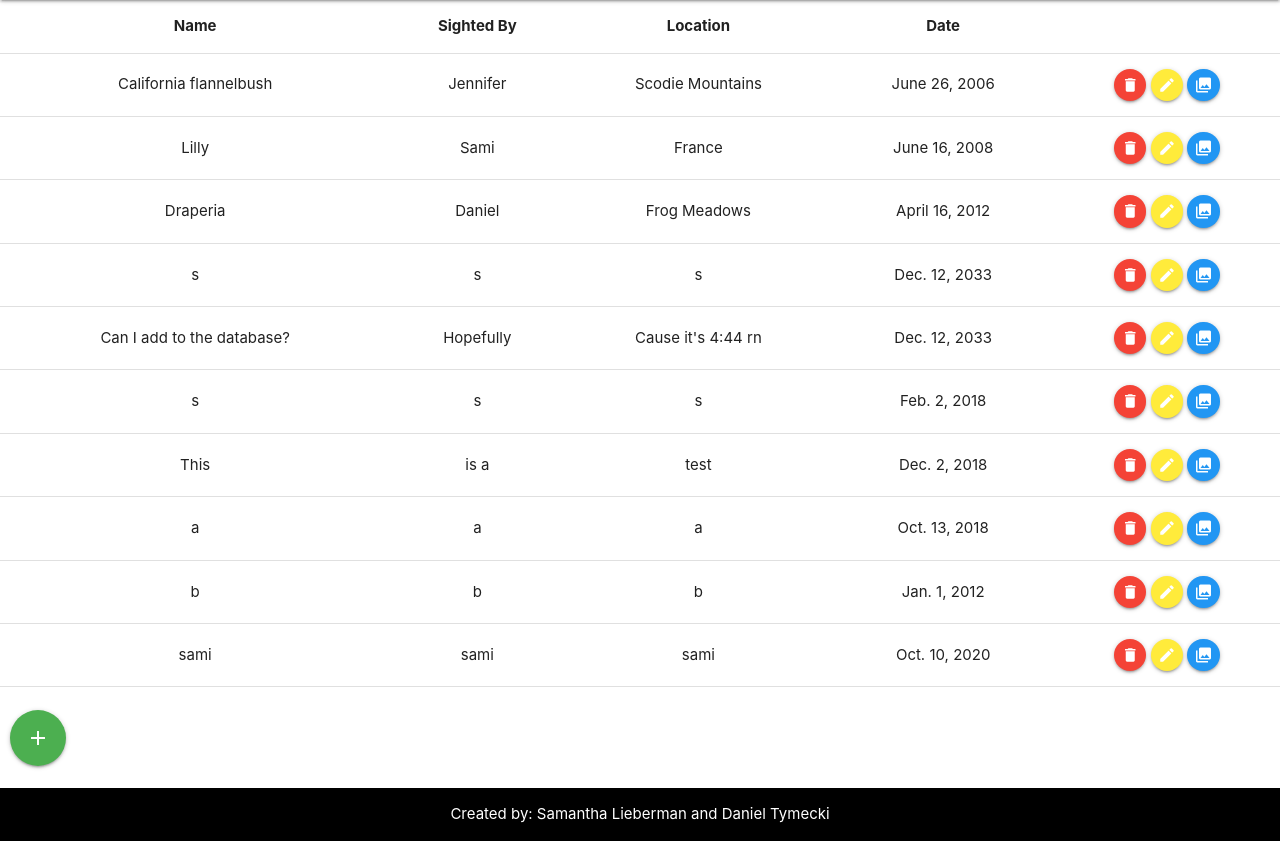
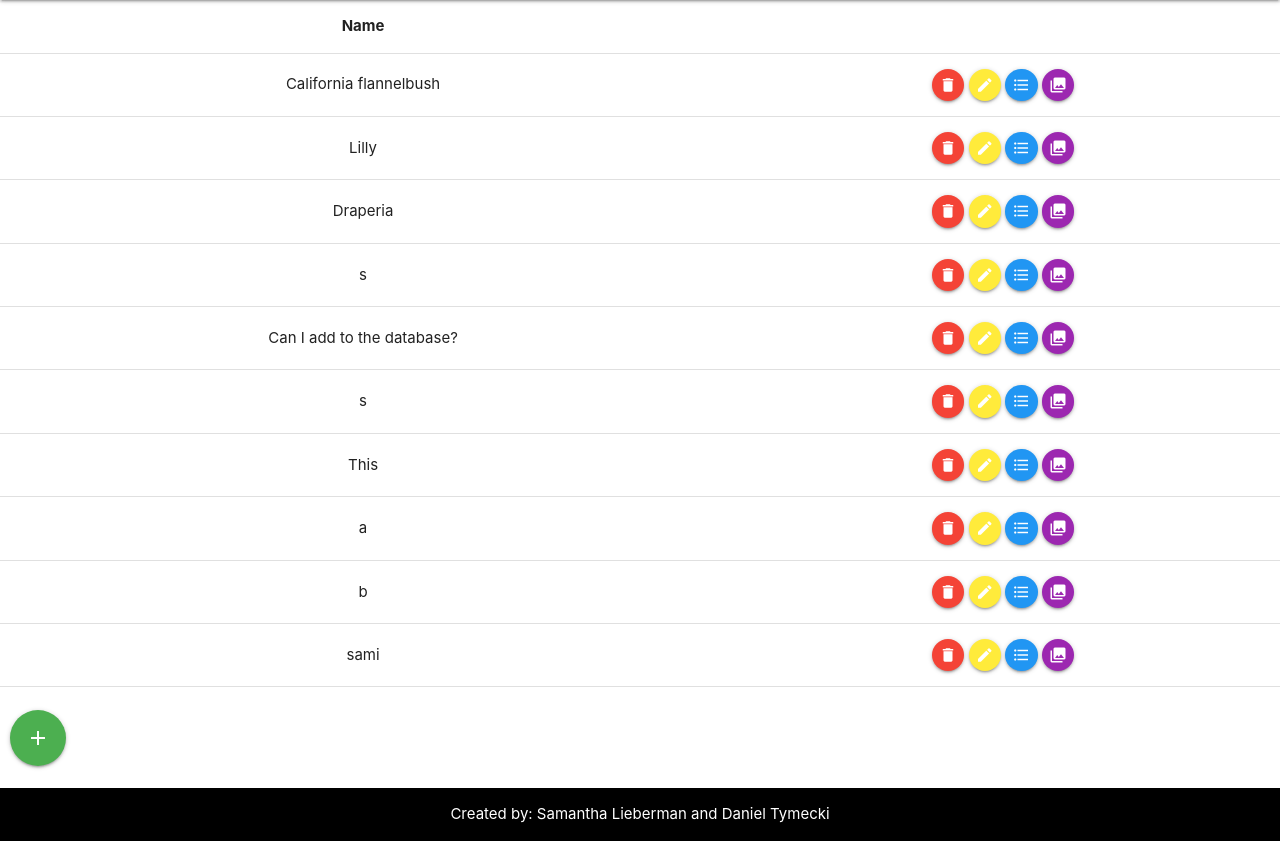
Before and after one commit to samilieberman/FlowersDB, a Django app: page / in a window 1280 px wide. Shown: the part 64-905 px from the top of the page. Run offline with Django 3.2, Linux system fonts and the light colour scheme; data comes from the database, SQL or seed files in the repository; both versions use the stored data as it was after the commit; some libraries are stand-ins or nearby versions.

Commit message:
fixed layout

```diff
--- a/mysite/myapp/templates/index.html
+++ b/mysite/myapp/templates/index.html
@@ -43,9 +43,9 @@
     <thead>
     <tr>
         <th>Name</th>
-        <th>Sighted By</th>
+<!--         <th>Sighted By</th>
         <th>Location</th>
-        <th>Date</th>
+        <th>Date</th> -->
         <th> </th>
 
     </tr>
@@ -56,18 +56,20 @@
             {% for sighting in latest_sightings %}
             <tr>
             <td id = "tableName">{{ sighting.name }}</td>
-            <td id = "tablePerson">{{ sighting.person }}</td>
+            <!-- <td id = "tablePerson">{{ sighting.person }}</td>
             <td id = "tableLocation">{{ sighting.location }}</td>
-            <td id = "tableDate">{{ sighting.sighted }}</td>
+            <td id = "tableDate">{{ sighting.sighted }}</td> -->
             <td><a class="btn-floating btn-small waves-effect waves-light red"><i class="material-icons">delete</i></a>
-                <a class="btn-floating btn-small modal-trigger waves-effect waves-light yellow" href="#modal4"><i class="material-icons">edit</i></a>
-                <a class="btn-floating btn-small modal-trigger waves-effect waves-light blue" href="#modal3"><i class="material-icons">photo_library</i></a>
+                <a class="btn-floating btn-small modal-trigger waves-effect waves-light yellow" href="#modal2"><i class="material-icons">edit</i></a>
+                <a class="btn-floating btn-small modal-trigger waves-effect waves-light blue" href="#modal4"><i class="material-icons">format_list_bulleted</i></a>
+                <a class="btn-floating btn-small modal-trigger waves-effect waves-light purple" href="#modal3"><i class="material-icons">photo_library</i></a>
+
             </td>
             </tr>
             {% endfor %}
     {% endif %}
     </tbody>
-    <div id="modal4" class="modal">
+    <div id="modal2" class="modal">
         <div class="modal-content">
             <a href="#!" class="modal-close waves-effect waves-green btn-flat" style="float:right"><i class="material-icons prefix">close</i></a>
             <h5><span style="font-size: 18px">Update the Sightings database...</span></h5>
@@ -115,6 +117,21 @@
             <img src = "{% static "myapp/img/flowers2.jpg" %}" alt="Flower pic" height="400" width="650">
         </div>
     </div>
+    <div id="modal4" class="modal">
+        <div class="modal-content">
+            <a href="#!" class="modal-close waves-effect waves-green btn-flat" style="float:right"><i class="material-icons prefix">close</i></a>
+            <h5><span style="font-size: 18px">10 Most Recent Sightings</span></h5>
+            {% if latest_sightings %}
+                {% for sighting in latest_sightings %}
+            <ul>
+                <li> <b>Person: </b> {{ sighting.person }} </li>
+                <li> <b>Location: </b> {{ sighting.location }} </li>
+                <li> <b>Date: </b> {{ sighting.sighted }} </li>
+            </ul>
+                {% endfor %}
+            {% endif %}
+        </div>
+    </div>
 </table>
 
 <br>
@@ -124,7 +141,7 @@
     <div class="modal-content">
         <a href="#!" class="modal-close waves-effect waves-green btn-flat" style="float:right"><i class="material-icons prefix">close</i></a>
         <h5><span style="font-size: 18px">Insert into the Sightings database...</span></h5>
-        <form method="post">
+        <form method="post" id = "insertForm">
             {% csrf_token %}
             {{form.as_p}}
             <button class="btn waves-effect waves-light green" type="submit" name="action">Insert
```
Also changed, not shown: mysite/db.sqlite3, 3 other files.
